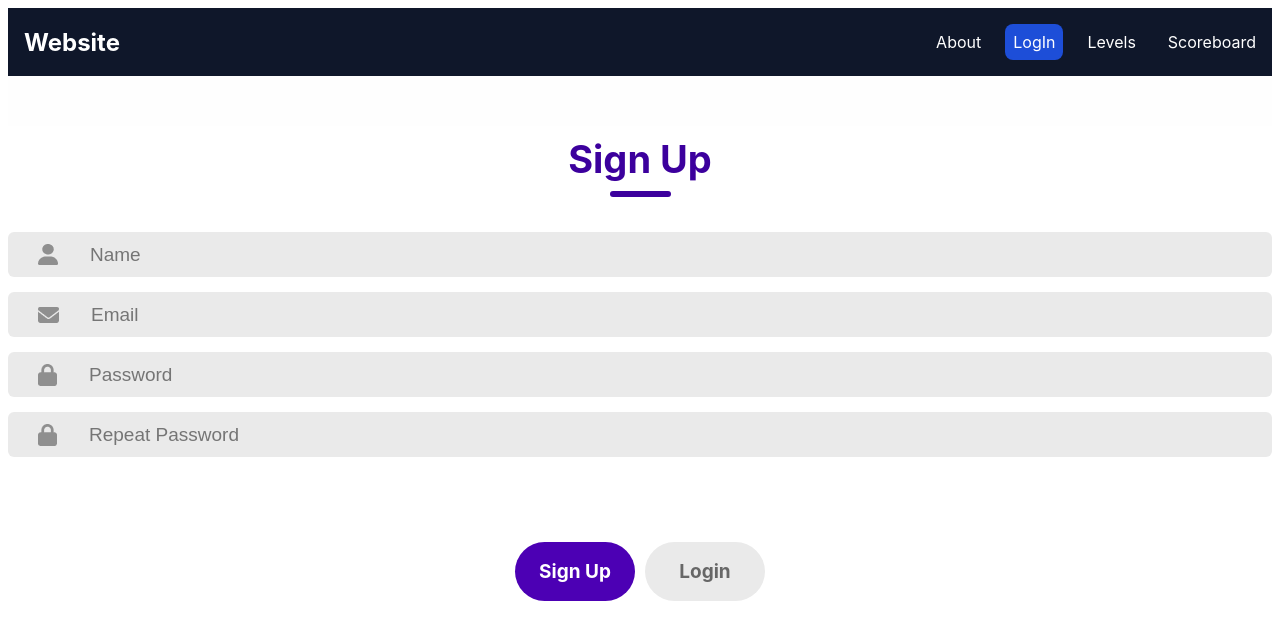
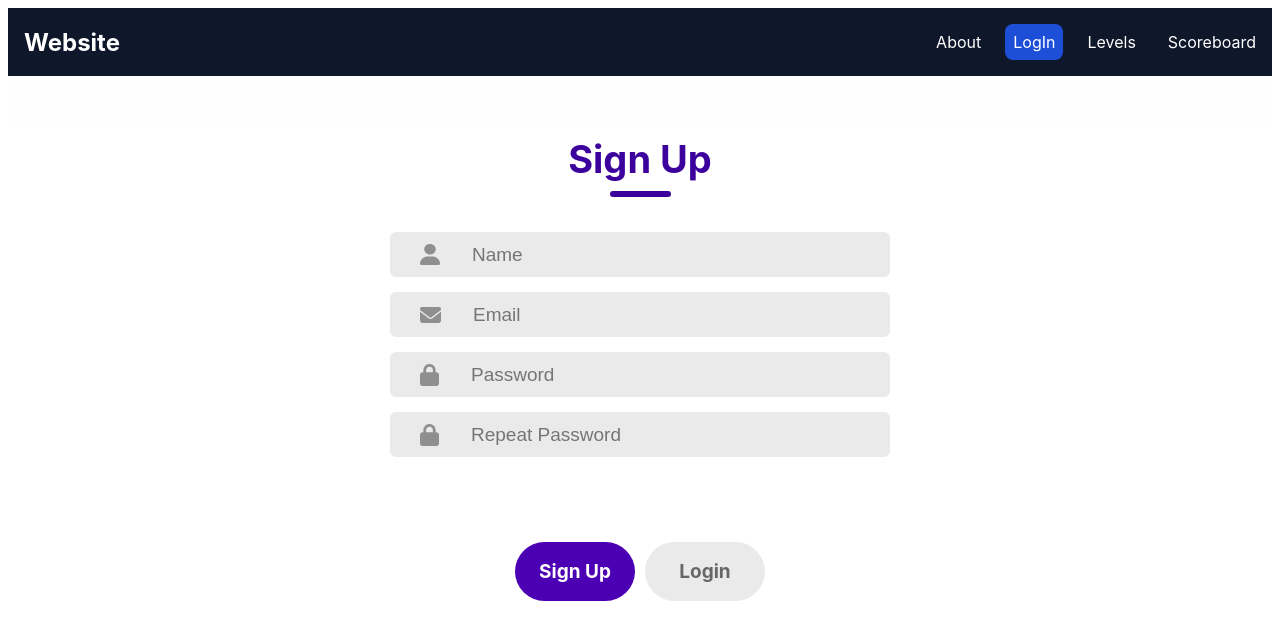
Before and after one commit to 19ec94/interactive-3d-web-design, a React (Create React App) app: page /login in a window 1280 px wide. Shown: the top 640 px of the page. Built offline with nearby package versions, Linux system fonts and the light colour scheme.

Commit message:
Minor changes

```diff
--- a/src/components/pages/Login.css
+++ b/src/components/pages/Login.css
@@ -40,6 +40,7 @@
   align-items: center;
   margin: auto;
   width: 100%;
+  max-width: 500px;
   height: 45px;
   background: #eaeaea;
   border-radius: 6px;
@@ -66,6 +67,7 @@
   margin-top: 17px;
   color: #797979;
   font-size: 18px;
+  margin: auto;
 }
 
 .forgot-password span {
```
